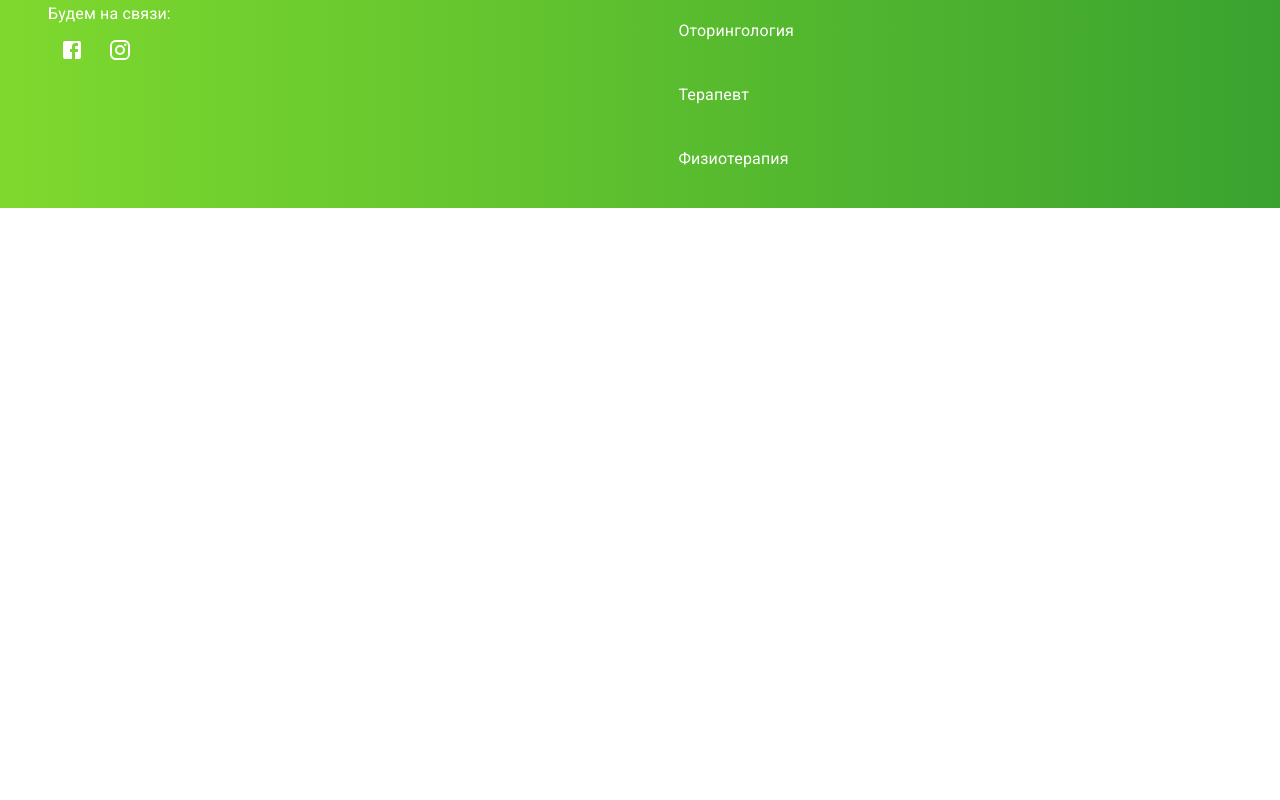
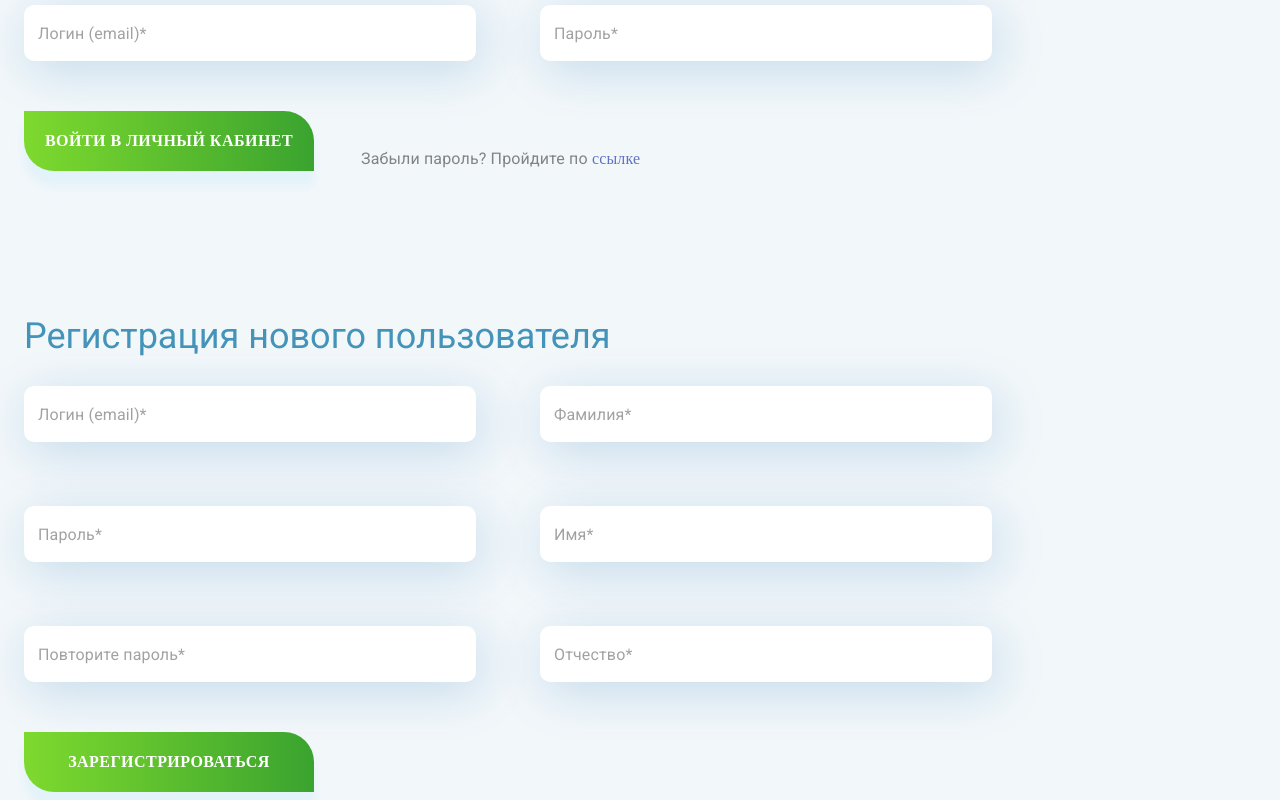
Before and after one commit to tex3700/blessyou-project, a React (Create React App) app in the folder front/: page /entryInLC in a window 1280 px wide. Shown: the part 480-1280 px from the top of the page. Before the commit the page ends 800 px from the top, so only its background shows below. Built offline with nearby package versions, Linux system fonts and the light colour scheme.

Commit message:
finish logIn

```diff
--- a/front/src/api.js
+++ b/front/src/api.js
@@ -1,14 +1,18 @@
-
-const apiUrl = process.env.NODE_ENV !== 'production' ? 'https://blessyou-clinic.ru/api/api' : '';
+const apiUrl =
+  process.env.NODE_ENV !== "production" ? "https://blessyou-clinic.ru" : "";
 
 export const apiRequest = (endpoint, method, data) => {
-    return fetch(`${apiUrl}/${endpoint}`, {
-        method: method,
-        headers: { 'Content-Type': 'application/json' },
-        credentials: 'include',
-        body: JSON.stringify(data)
-    }).then(result => result.json())
-        .catch(error => {
-            alert(error);
-        });
+  const s = `${apiUrl}/api/api/${endpoint}`;
+  //console.log('s = ', s);
+
+  return fetch(s, {
+    method: method,
+    headers: { "Content-Type": "application/json" },
+    credentials: "include",
+    body: JSON.stringify(data),
+  })
+    .then((result) => result.json())
+    .catch((error) => {
+      console.log(error);
+    });
 };
--- a/front/src/component/entryInLC/EntryPage.jsx
+++ b/front/src/component/entryInLC/EntryPage.jsx
@@ -1,7 +1,30 @@
 import React from "react";
+import {
+  Box,
+  Container,
+  Typography,
+  Grid,
+  Button,
+  Paper,
+} from "@material-ui/core";
+import useStyles from "./styles";
+import LogIn from "./LogIn";
+import SingIn from "./SingIn";
 
+/////////
 const EntryPage = () => {
-  return <div>entryPage</div>;
+  const classes = useStyles();
+  return (
+    <>
+      <Box className={classes.componentHead}>
+        <Container fixed>
+          <Typography variant="h3">Вход в личный кабинет пациента</Typography>
+        </Container>
+      </Box>
+      <LogIn />
+      <SingIn />
+    </>
+  );
 };
 
 export default EntryPage;
--- a/front/src/component/entryInLC/LogIn.jsx
+++ b/front/src/component/entryInLC/LogIn.jsx
@@ -0,0 +1,118 @@
+import React, { useState } from "react";
+import {
+  Box,
+  Container,
+  Typography,
+  Grid,
+  Button,
+  Paper,
+  TextField,
+  Link,
+} from "@material-ui/core";
+import useStyles from "./styles";
+import { apiRequest } from "../../api";
+
+const LogIn = () => {
+  const classes = useStyles();
+
+  const [email, setEmail] = useState("");
+  const [password, setPassword] = useState("");
+  const [valid, setValid] = useState(false);
+
+  //очистка формы после всех обработок
+  function handleFormClear() {
+    setEmail("");
+    setPassword("");
+  }
+
+  //проверка емейла на правильность
+  function handleValidation(event) {
+    const regExp = /^[A-Z0-9._%+-]+@[A-Z0-9-]+.+.[A-Z]{2,4}$/i;
+
+    setEmail(event.target.value);
+    setValid(regExp.test(event.target.value));
+  }
+
+  //отправка данных для проверки на сервере
+  function handleForm(event) {
+    event.preventDefault();
+
+    if (valid) {
+      let logInData = {
+        email,
+        password,
+      };
+      console.log("log in data ", logInData);
+      //отправка на проверку входных данных
+      //когда появятся эндпоинты на сервере , тогда размоментирую
+      // apiRequest("logIn", "POST", logInData);
+
+      handleFormClear();
+    }
+    setValid(false);
+  }
+  return (
+    <>
+      <Box className={classes.logInContainer}>
+        <Container fixed>
+          <Typography variant="h3" className={classes.logInTitle}>
+            Авторизация
+          </Typography>
+
+          <form className={classes.logInFrom} onSubmit={handleForm}>
+            <Grid container className={classes.logInGridContainer}>
+              <Grid item className={classes.logInGridItemInput}>
+                <TextField
+                  disableUnderline
+                  required
+                  id="outlined-error"
+                  className={classes.logInInput}
+                  variant="outlined"
+                  placeholder="Логин (email)*"
+                  type="email"
+                  value={email}
+                  onChange={(e) => handleValidation(e)}
+                  error={!valid}
+                  // helperText={!valid ? "Incorrect entry." : ""}
+                  InputProps={{
+                    classes: { notchedOutline: classes.noBorder },
+                  }}
+                />
+                <TextField
+                  className={classes.logInInput}
+                  variant="outlined"
+                  id="pass"
+                  placeholder="Пароль*"
+                  type="password"
+                  value={password}
+                  onChange={(e) => setPassword(e.target.value)}
+                  InputProps={{
+                    classes: { notchedOutline: classes.noBorder },
+                  }}
+                />
+              </Grid>
+              <Grid item container className={classes.logInGridItemButton}>
+                <Grid item>
+                  <Button
+                    type="submit"
+                    className={classes.logInButton}
+                    // onClick={handleFormClear}
+                  >
+                    ВОЙТИ В ЛИЧНЫЙ КАБИНЕТ
+                  </Button>
+                </Grid>
+                <Grid item className={classes.logInGridItemButtonTypography}>
+                  <Typography>
+                    Забыли пароль? Пройдите по <Link>ссылке</Link>
+                  </Typography>
+                </Grid>
+              </Grid>
+            </Grid>
+          </form>
+        </Container>
+      </Box>
+    </>
+  );
+};
+
+export default LogIn;
--- a/front/src/component/entryInLC/SingIn.jsx
+++ b/front/src/component/entryInLC/SingIn.jsx
@@ -0,0 +1,115 @@
+import React from "react";
+import {
+  Box,
+  Container,
+  Typography,
+  Grid,
+  Button,
+  Paper,
+  TextField,
+  Link,
+} from "@material-ui/core";
+import useStyles from "./styles";
+
+const SingIn = () => {
+  const classes = useStyles();
+
+  // function handleValidation(event) {
+  //   const regExp = /^[A-Z0-9._%+-]+@[A-Z0-9-]+.+.[A-Z]{2,4}$/i;
+
+  //   setEmail(event.target.value);
+  //   setValid(regExp.test(event.target.value));
+  // }
+  return (
+    <>
+      <Box className={classes.logInContainer}>
+        <Container fixed>
+          <Typography variant="h3" className={classes.logInTitle}>
+            Регистрация нового пользователя
+          </Typography>
+
+          <form className={classes.logInFrom}>
+            <Grid container className={classes.logInGridContainer}>
+              <Grid item className={classes.logInGridItemInput}>
+                <TextField
+                  disableUnderline
+                  className={classes.logInInput}
+                  variant="outlined"
+                  id="email"
+                  placeholder="Логин (email)*"
+                  type="email"
+                  InputProps={{
+                    classes: { notchedOutline: classes.noBorder },
+                  }}
+                />
+                <TextField
+                  disableUnderline
+                  className={classes.logInInput}
+                  variant="outlined"
+                  id="surname"
+                  placeholder="Фамилия*"
+                  type="text"
+                  InputProps={{
+                    classes: { notchedOutline: classes.noBorder },
+                  }}
+                />
+                <TextField
+                  disableUnderline
+                  className={classes.logInInput}
+                  variant="outlined"
+                  id="password"
+                  placeholder="Пароль*"
+                  type="password"
+                  InputProps={{
+                    classes: { notchedOutline: classes.noBorder },
+                  }}
+                />
+                <TextField
+                  disableUnderline
+                  className={classes.logInInput}
+                  variant="outlined"
+                  id="name"
+                  placeholder="Имя*"
+                  type="text"
+                  InputProps={{
+                    classes: { notchedOutline: classes.noBorder },
+                  }}
+                />
+                <TextField
+                  disableUnderline
+                  className={classes.logInInput}
+                  variant="outlined"
+                  id="repeat-password"
+                  placeholder="Повторите пароль*"
+                  type="password"
+                  InputProps={{
+                    classes: { notchedOutline: classes.noBorder },
+                  }}
+                />
+                <TextField
+                  className={classes.logInInput}
+                  variant="outlined"
+                  id="middle-name"
+                  placeholder="Отчество*"
+                  type="text"
+                  InputProps={{
+                    classes: { notchedOutline: classes.noBorder },
+                  }}
+                />
+              </Grid>
+              <Grid item container className={classes.logInGridItemButton}>
+                <Grid item>
+                  <Button className={classes.logInButton}>
+                    ЗАРЕГИСТРИРОВАТЬСЯ
+                  </Button>
+                </Grid>
+              </Grid>
+            </Grid>
+          </form>
+        </Container>
+      </Box>
+    </>
+  );
+};
+
+export default SingIn;
--- a/front/src/component/entryInLC/styles.js
+++ b/front/src/component/entryInLC/styles.js
@@ -0,0 +1,83 @@
+import { makeStyles } from "@material-ui/core";
+
+const useStyles = makeStyles((theme) => ({
+  ///entry page
+  componentHead: {
+    background: "linear-gradient(270deg, #37A12F -4.12%, #80DB2E 102.94%)",
+    minHeight: "200px",
+    "& h3": {
+      fontWeight: 700,
+      fontSize: "50px",
+      lineHeight: "80px",
+      color: "#FFFFFF",
+      display: "flex",
+      minHeight: "200px",
+      alignItems: "center",
+    },
+  },
+
+  ///log in page
+  logInContainer: {
+    paddingTop: "100px",
+    background: "#F2F7FA",
+  },
+
+  logInTitle: {
+    fontSize: "36px",
+    lineHeight: "30px",
+    color: "#4493B9",
+  },
+
+  logInFrom: {
+    marginTop: "35px",
+  },
+
+  logInGridContainer: {
+    flexDirection: "column",
+  },
+  logInGridItemInput: {
+    display: "flex",
+    gap: "64px",
+    flexWrap: "wrap",
+  },
+  logInGridItemButton: {
+    margin: "50px 0",
+    gap: " 47px",
+  },
+  logInGridItemButtonTypography: {
+    alignSelf: "flex-end",
+    color: "#676767",
+    opacity: "0.8",
+    fontSize: "16px",
+    lineHeight: "30px",
+  },
+
+  logInInput: {
+    width: "452px",
+    // height: "64px",
+    background: "#FFFFFF",
+    boxShadow: "5px 10px 50px rgba(16, 112, 177, 0.2)",
+    borderRadius: "10px",
+  },
+
+  logInButton: {
+    width: "290px",
+    height: "60px",
+    background: "linear-gradient(270deg, #37A12F -4.12%, #80DB2E 102.94%)",
+    boxShadow: "0px 15px 10px rgba(125, 214, 246, 0.13)",
+    borderRadius: "0px 30px",
+    fontWeight: 600,
+    fontSize: "16px",
+    ineHeight: "24px",
+    color: "#FFFFFF",
+  },
+
+  ///sing in page
+
+  ///класс для убирания border в инпутах
+  noBorder: {
+    border: "none",
+  },
+}));
+
+export default useStyles;
```
Also changed, not shown: front/src/component/mainPage/MainAboutUs.jsx (+0 -13 lines).
